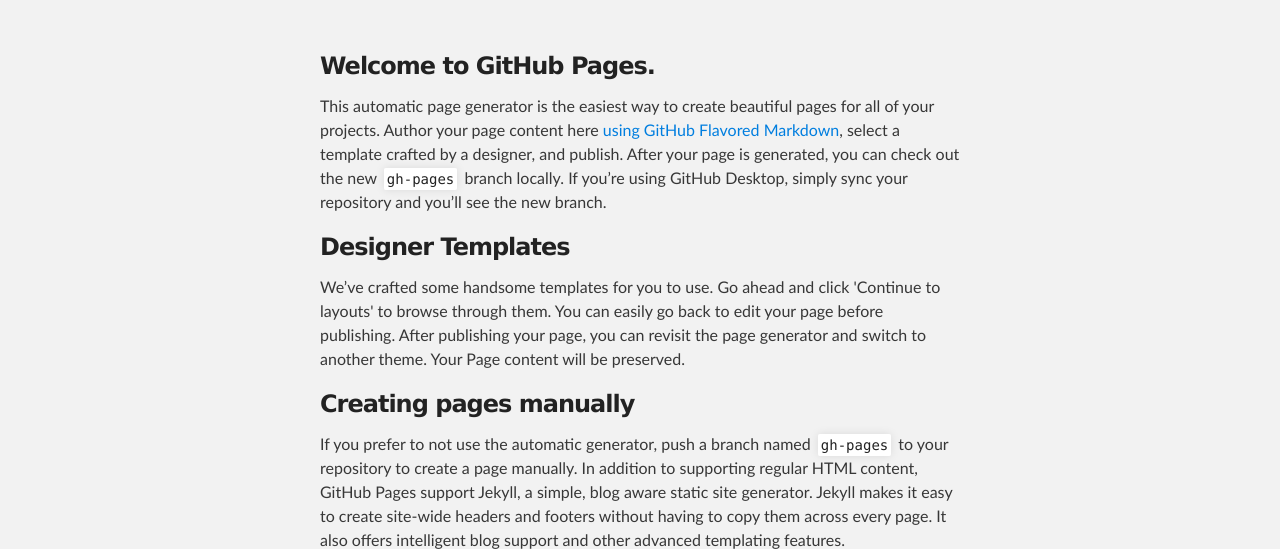
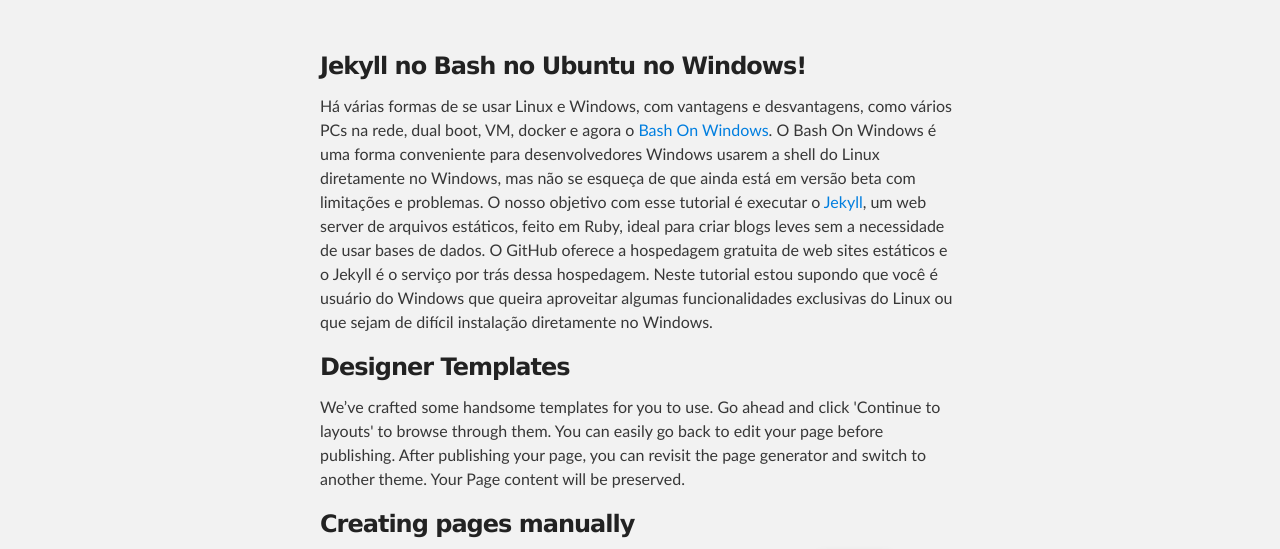
Before and after one commit to marcioqmaciel/marcioqmaciel.github.io, a plain HTML site: page index.html in a window 1280 px wide. Shown: the part 212-761 px from the top of the page. Drawn offline with Linux system fonts and the light colour scheme.

Commit message:
Update index.html

```diff
--- a/index.html
+++ b/index.html
@@ -28,9 +28,9 @@
     <div id="main_content_wrap" class="outer">
       <section id="main_content" class="inner">
         <h3>
-<a id="welcome-to-github-pages" class="anchor" href="#welcome-to-github-pages" aria-hidden="true"><span aria-hidden="true" class="octicon octicon-link"></span></a>Welcome to GitHub Pages.</h3>
+<a id="welcome-to-github-pages" class="anchor" href="#welcome-to-github-pages" aria-hidden="true"><span aria-hidden="true" class="octicon octicon-link"></span></a>Jekyll no Bash no Ubuntu no Windows!</h3>
 
-<p>This automatic page generator is the easiest way to create beautiful pages for all of your projects. Author your page content here <a href="https://guides.github.com/features/mastering-markdown/">using GitHub Flavored Markdown</a>, select a template crafted by a designer, and publish. After your page is generated, you can check out the new <code>gh-pages</code> branch locally. If you’re using GitHub Desktop, simply sync your repository and you’ll see the new branch.</p>
+<p> Há várias formas de se usar Linux e Windows, com vantagens e desvantagens, como vários PCs na rede, dual boot, VM, docker e agora o <a href="https://msdn.microsoft.com/en-us/commandline/wsl/faq" target="_blank">Bash On Windows</a>. O Bash On Windows é uma forma conveniente para desenvolvedores Windows usarem a shell do Linux diretamente no Windows, mas não se esqueça de que ainda está em versão beta com limitações e problemas. O nosso objetivo com esse tutorial é executar o <a href="https://jekyllrb.com" target="_blank">Jekyll</a>, um web server de arquivos estáticos, feito em Ruby, ideal para criar blogs leves sem a necessidade de usar bases de dados. O GitHub oferece a hospedagem gratuita de web sites estáticos e o Jekyll é o serviço por trás dessa hospedagem. Neste tutorial estou supondo que você é usuário do Windows que queira aproveitar algumas funcionalidades exclusivas do Linux ou que sejam de difícil instalação diretamente no Windows.</p>
 
 <h3>
 <a id="designer-templates" class="anchor" href="#designer-templates" aria-hidden="true"><span aria-hidden="true" class="octicon octicon-link"></span></a>Designer Templates</h3>
```
